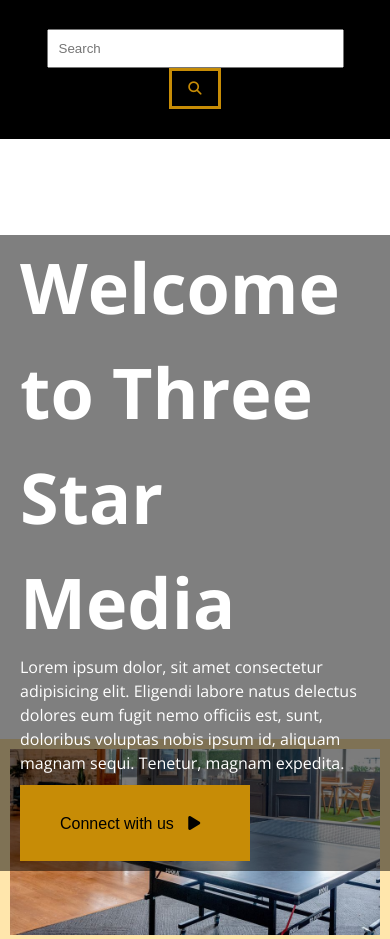
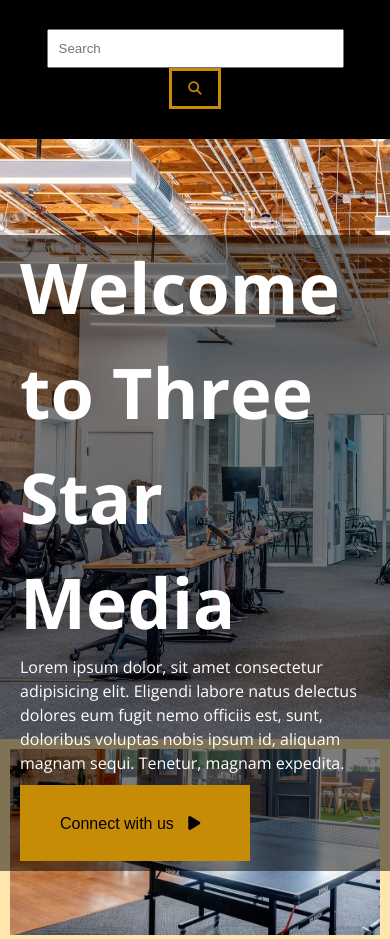
Before and after one commit to vanh0072/vanh0072.github.io, a plain HTML site: page final-project/index.html in a window 390 px wide. Shown: the part 440-1379 px from the top of the page. Drawn offline with nearby package versions, Linux system fonts and the light colour scheme.

Commit message:
background image updates to main.css

```diff
--- a/final-project/css/main.css
+++ b/final-project/css/main.css
@@ -148,7 +148,7 @@ table {
         width: 100%;
         text-align: left;
         color: white;
-        /* background-image: url("/images/main-banner.jpg");*/
+        background-image: url("/images/main-banner.jpg");
         height: 600px;
         background-size: cover;
         background-repeat: no-repeat;
```
